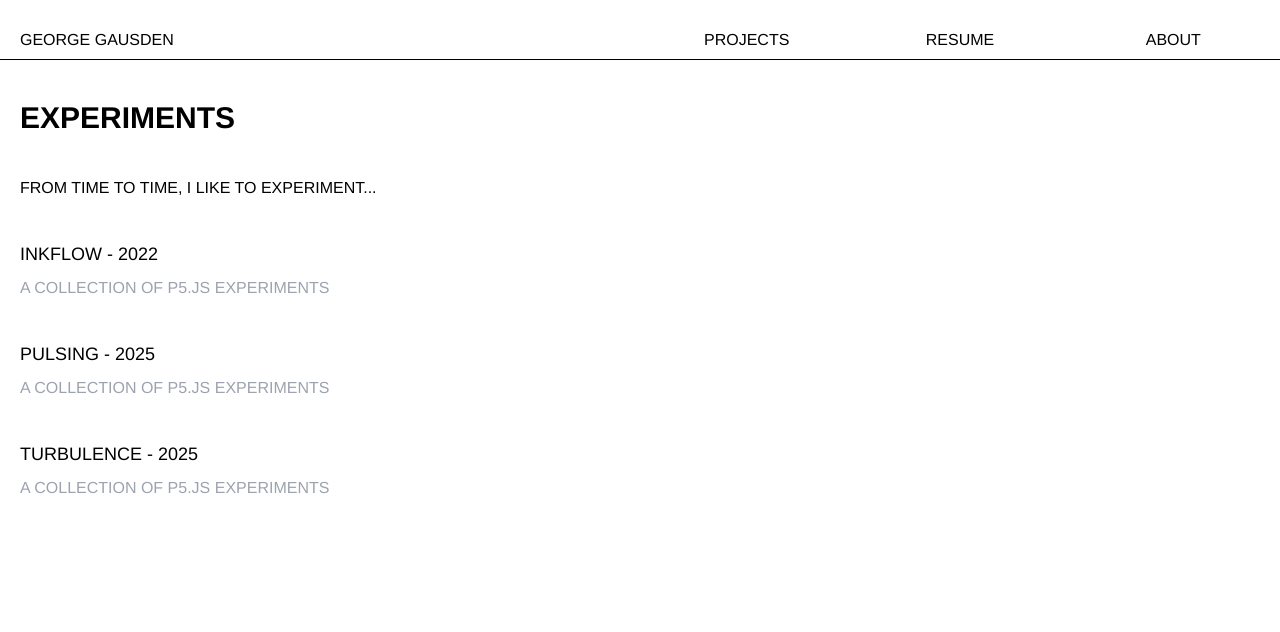
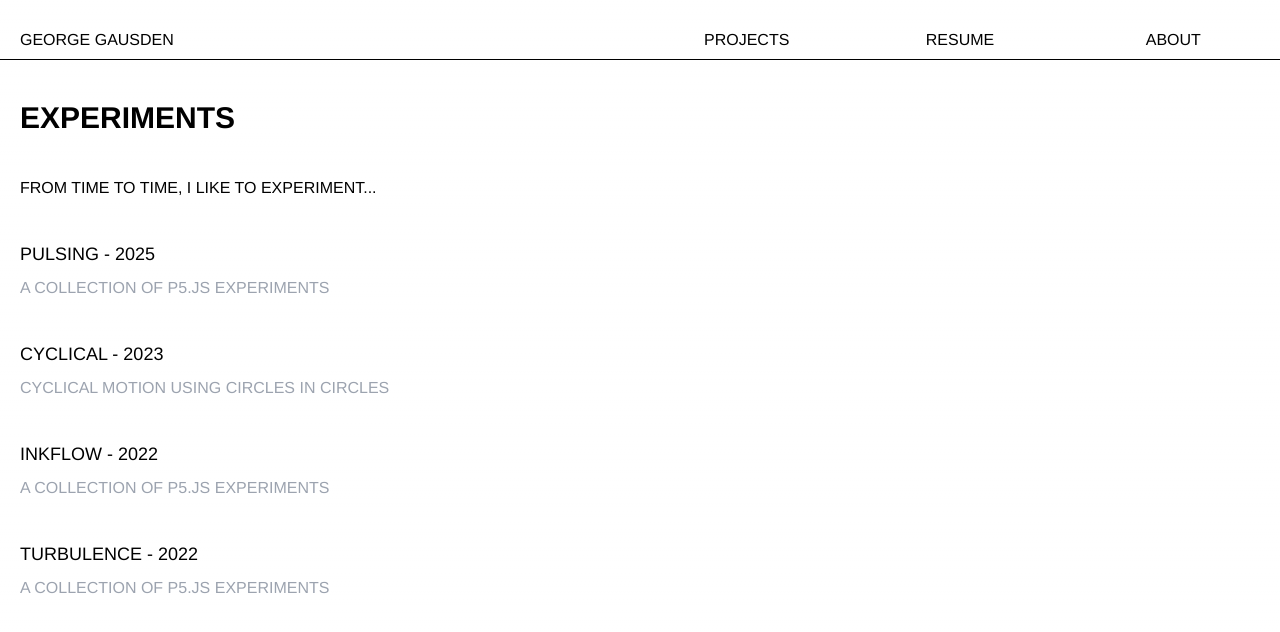
Before and after one commit to georgegausden/portfolio, a Next.js app: page /experiments in a window 1280 px wide. Shown: the top 632 px of the page. Built offline with nearby package versions, Linux system fonts and the light colour scheme.

Commit message:
Update experimentData and sort experiments

```diff
--- a/app/experiments/experimentData.tsx
+++ b/app/experiments/experimentData.tsx
@@ -16,10 +16,17 @@ export const experimentData = [
     },
     {
         title: "Turbulence",
-        date: 2025,
+        date: 2022,
         shortDescription: "A collection of p5.js experiments",
         longDescription: "A long collection of p5.js experiments",
         link: "https://editor.p5js.org/georgegausden/full/GccEJwSzc"
     },
+    {
+        title: "Cyclical",
+        date: 2023,
+        shortDescription: "Cyclical motion using circles in circles",
+        longDescription: "A long collection of p5.js experiments",
+        link: "https://editor.p5js.org/georgegausden/full/nRFN9z0JZ"
+    },
 
 ];
--- a/app/experiments/page.tsx
+++ b/app/experiments/page.tsx
@@ -22,19 +22,21 @@ const Experiment: React.FC<ExperimentProps> = ({ title, date, description }) =>
 };
 
 
+function sortExperiments(experiments: any[]){
+    return experiments.sort((a, b) => b.date - a.date);
+}
 
 
 
 
 
 function Experiments(){
+    const sortedExperiments = sortExperiments(experimentData);
     return(
         <div>
-
             <h1>experiments</h1>
             <p className='pt-10'>{`From time to time, I like to experiment...`}</p>
-
-            {experimentData.map((project, index) => (
+            {sortedExperiments.map((project, index) => (
                 <Experiment
                     key={index}
                     title={project.title}
@@ -43,7 +45,7 @@ function Experiments(){
                 />
             ))}
         </div>
-    )
+    );
 }
 
 
```
